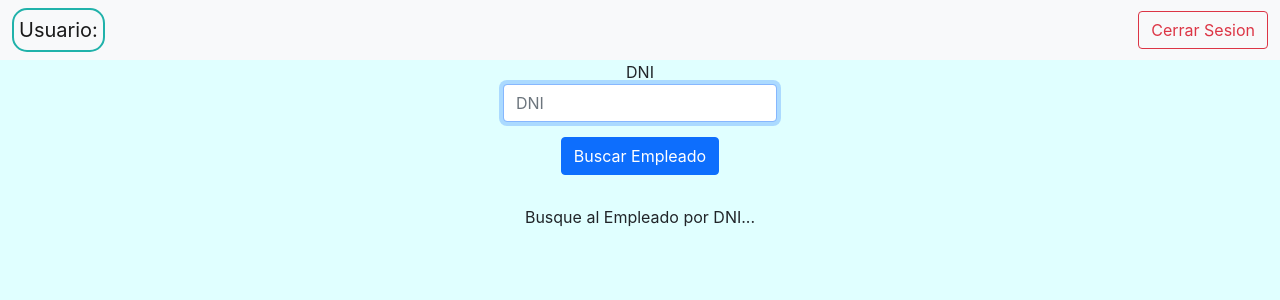
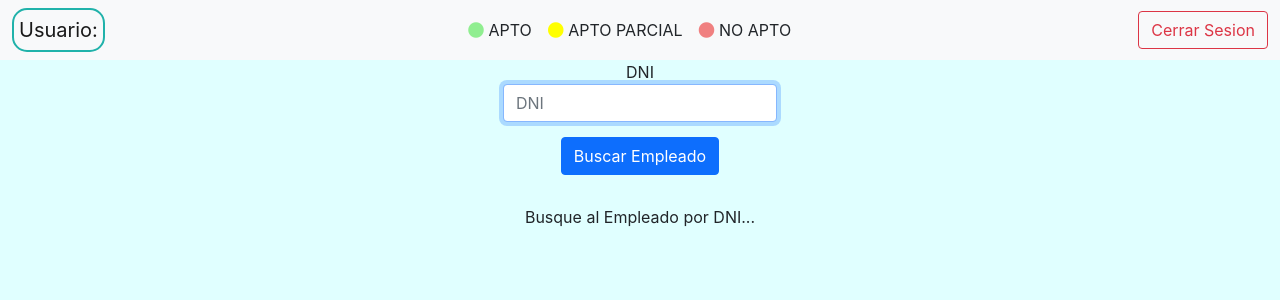
Before and after one commit to ivancastro773/challenge_exaction, a React (Create React App) app in the folder my-app/: page /status-employee in a window 1280 px wide. Shown: the top 300 px of the page. Built offline with nearby package versions, Linux system fonts and the light colour scheme.

Commit message:
[add/status] add status with color

```diff
--- a/my-app/src/components/Employee/Employee.jsx
+++ b/my-app/src/components/Employee/Employee.jsx
@@ -1,13 +1,27 @@
-import React, { useState } from "react";
+import React, { useState,useEffect } from "react";
 import Sites from "../Sites/Sites";
 
 const Employee = ({ dataEm }) => {
   const cant_sites = dataEm.declaration_sites;
 
+  const colorStatus =()=>{
+    var x = document.getElementById("headerStatus");
+    if (dataEm.status == 0) {
+      x.classList.add('card-header-employee-0');
+    }if (dataEm.status==1) {
+      x.classList.add('card-header-employee-1');
+    }else{
+      x.classList.add('card-header-employee-2')
+    }
+  }
+  useEffect(() => {
+    colorStatus();
+  });
   return (
     <>
       <div className="card w-50">
-        <div className="card-header card-header-employee">
+        {colorStatus}
+        <div id="headerStatus" className="card-header">
           <strong>{dataEm.employee_name}</strong>
         </div>
         <div className="card-body">
--- a/my-app/src/components/StatusEmployee/StatusEmployee.jsx
+++ b/my-app/src/components/StatusEmployee/StatusEmployee.jsx
@@ -107,6 +107,11 @@ const StatusEmployee = () => {
             <a className="navbar-brand username">
               Usuario: <strong>{userName}</strong>
             </a>
+            <div className="difStatus">
+              <span><i class="fas fa-circle dif-color-0"></i> APTO</span>
+              <span><i class="fas fa-circle dif-color-1"></i> APTO PARCIAL</span>
+              <span><i class="fas fa-circle dif-color-2"></i> NO APTO</span>
+            </div>
             <button
               className="btn btn-outline-danger"
               onClick={logout}
--- a/my-app/src/components/StatusEmployee/style-status.css
+++ b/my-app/src/components/StatusEmployee/style-status.css
@@ -27,9 +27,28 @@
     background-color: lightcyan;
     height: 100vh;
 }
+.difStatus{
+    display: flex;
+    gap: 1rem;
+}
 
-.card-header-employee{
+.dif-color-0{
+   color: lightgreen;
+}
+.dif-color-1{
+   color: yellow;
+}
+.dif-color-2{
+   color: lightcoral;
+}
+.card-header-employee-0{
     background-color: lightgreen;
+}
+.card-header-employee-1{
+    background-color: yellow;
+}
+.card-header-employee-2{
+    background-color: lightcoral;
 }
 .card-header-site{
     background-color: darkturquoise;
```
